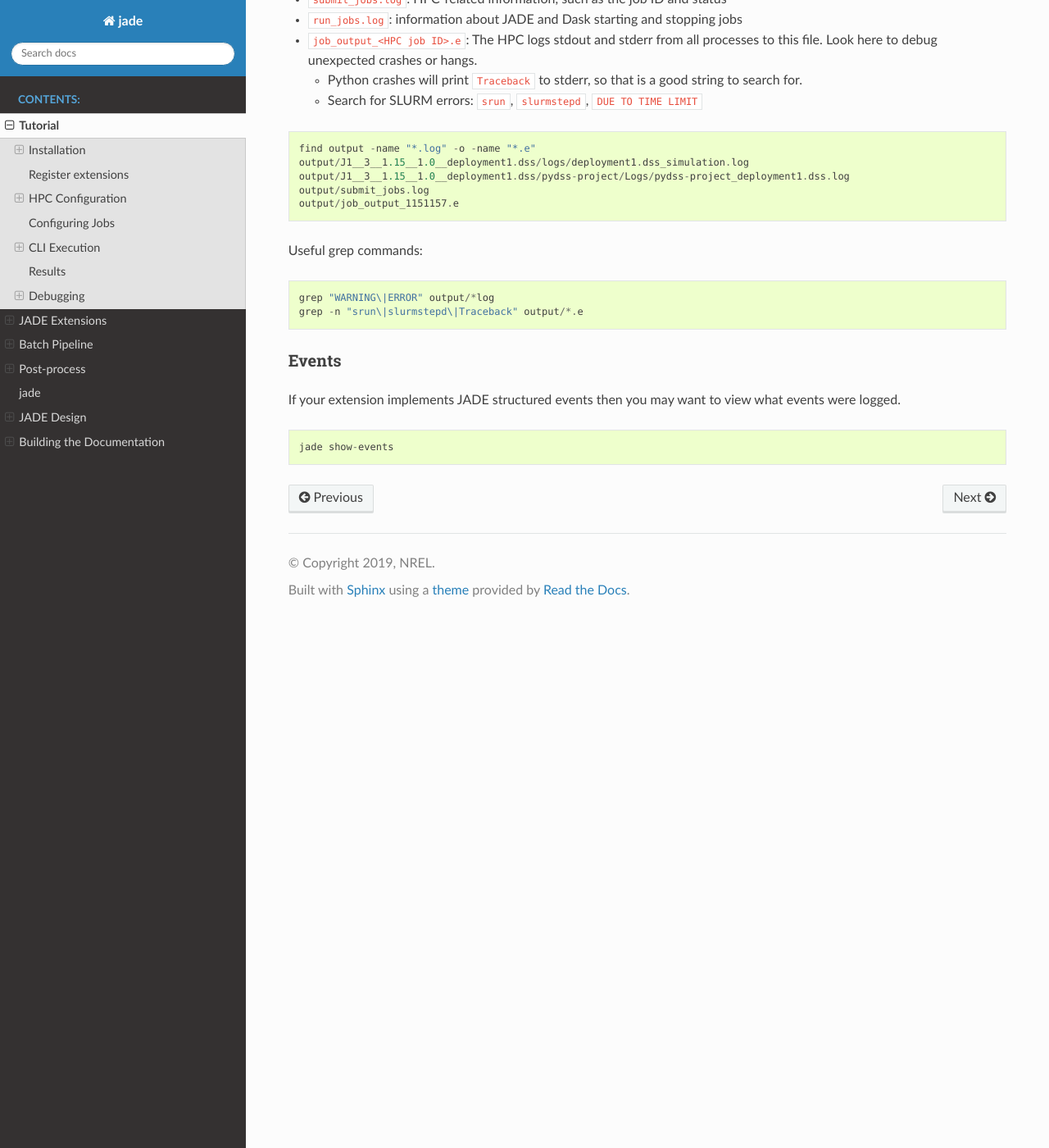
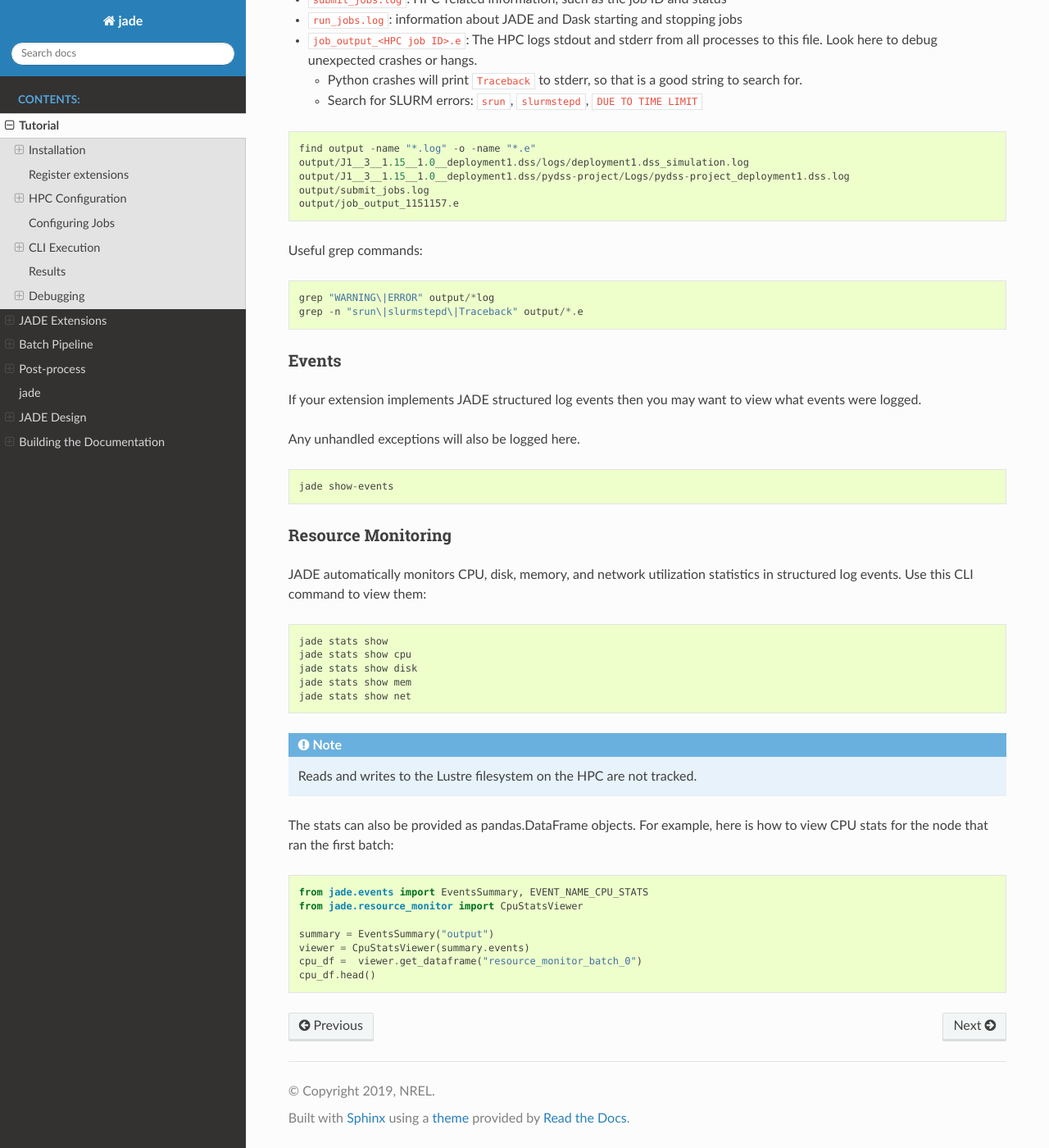
Before and after one commit to NREL/jade, a Sphinx documentation site: the page built from docs/source/tutorial.rst, in a window 1280 px wide and 1400 px high, scrolled down 5355 px. Shown: the whole window at 82% size. Built offline with Sphinx 7.4.7 and the Read the Docs theme 2.0.0, drawn with Linux system fonts in a browser that asks for light colours; pages that are not in the unit, such as notebooks, are missing from menus.

Commit message:
Add stats info to tutorial

```diff
--- a/docs/source/tutorial.rst
+++ b/docs/source/tutorial.rst
@@ -276,9 +276,38 @@ Useful grep commands::
 
 Events
 ======
-If your extension implements JADE structured events then you may want to view
-what events were logged.
+If your extension implements JADE structured log events then you may want to
+view what events were logged.
+
+Any unhandled exceptions will also be logged here.
 
 ::
 
     jade show-events
+
+
+Resource Monitoring
+===================
+JADE automatically monitors CPU, disk, memory, and network utilization
+statistics in structured log events.  Use this CLI command to view them::
+
+    jade stats show
+    jade stats show cpu
+    jade stats show disk
+    jade stats show mem
+    jade stats show net
+
+.. note:: Reads and writes to the Lustre filesystem on the HPC are not tracked.
+
+The stats can also be provided as pandas.DataFrame objects. For example, here
+is how to view CPU stats for the node that ran the first batch:
+
+.. code-block:: python
+
+   from jade.events import EventsSummary, EVENT_NAME_CPU_STATS
+   from jade.resource_monitor import CpuStatsViewer
+
+   summary = EventsSummary("output")
+   viewer = CpuStatsViewer(summary.events)
+   cpu_df =  viewer.get_dataframe("resource_monitor_batch_0")
+   cpu_df.head()
```
